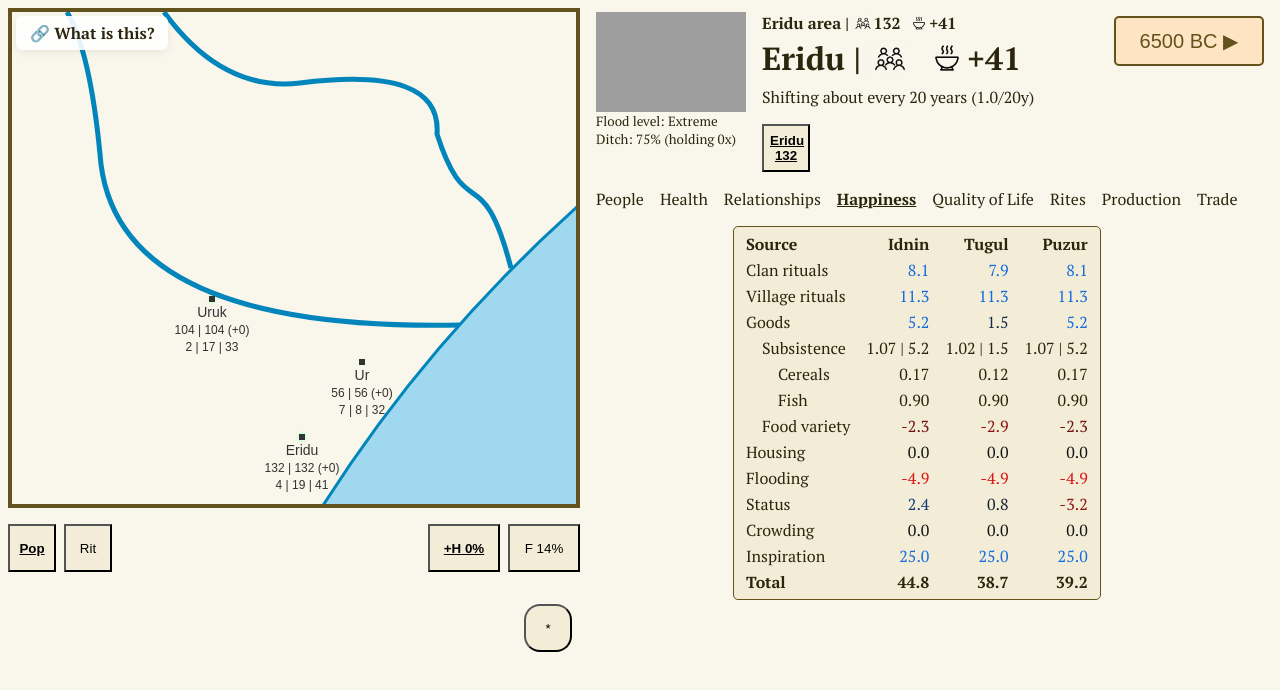
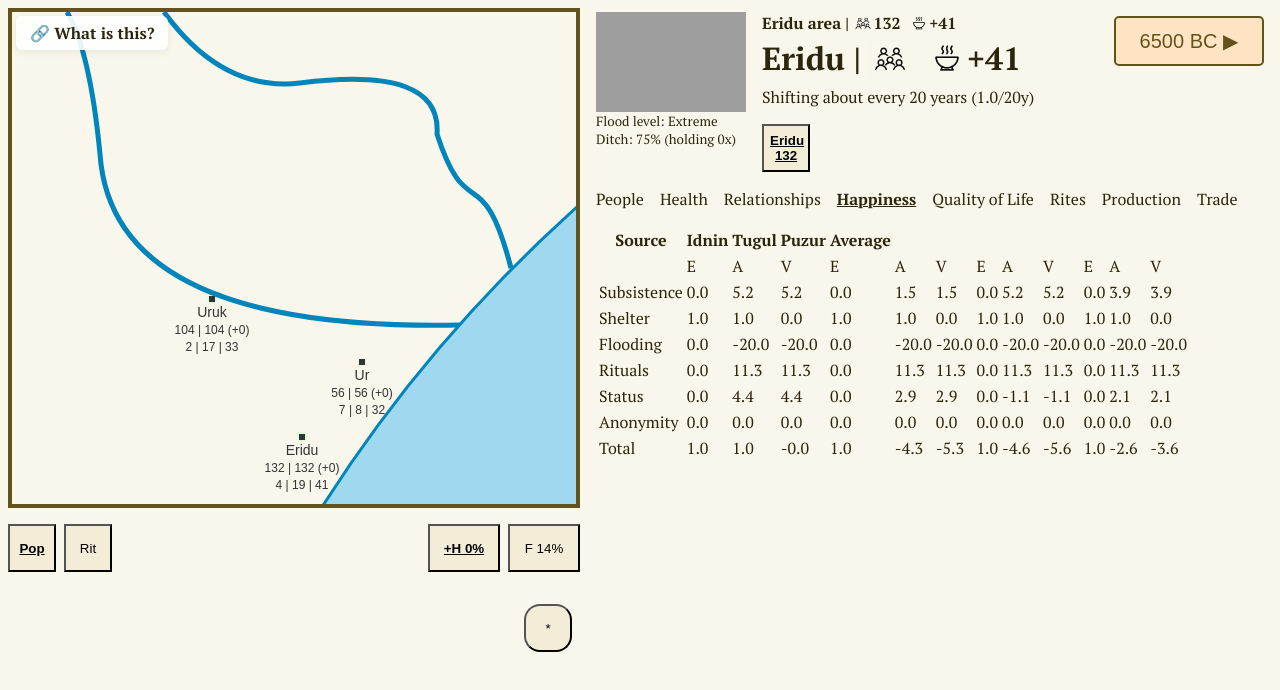
Before and after one commit to dmandelin/world2, a SvelteKit app: page / in a window 1280 px wide. Both pictures are taken after a click on the button "Happiness". Shown: the top 690 px of the page. Built offline with nearby package versions, Linux system fonts and the light colour scheme; grey boxes are pictures that could not be loaded.

Commit message:
Unformatted and largely inscrutable happiness table. Seems to have the right data though.

```diff
--- a/src/components/SettlementHappiness.svelte
+++ b/src/components/SettlementHappiness.svelte
@@ -1,182 +1,28 @@
 <script lang="ts">
-    import { maxbyWithValue } from "../model/lib/basics";
-    import { qolFromPerCapitaGoods } from "../model/people/qol";
-    import { clamp } from "../model/lib/basics";
-
-    type Cell = string | {
-        value: string;
-        bold?: boolean;
-        indent?: number;
-        color?: string;
-    }
-
-    const bonColor = [20, 108, 221];
-    const midColor = [20, 20, 20];
-    const malColor = [221, 20, 20];
-
-    function lerp(a: number, b: number, t: number): number {
-        return a + (b - a) * t;
-    }
-
-    function colorFor(value: number): string {
-        if (value < 0) {
-            const t = clamp((value + 5) / 5, 0, 1);
-            return `rgb(${lerp(malColor[0], midColor[0], t)}, ${lerp(malColor[1], midColor[1], t)}, ${lerp(malColor[2], midColor[2], t)})`;
-        } else {
-            const t = clamp(value / 5, 0, 1);
-            return `rgb(${lerp(midColor[0], bonColor[0], t)}, ${lerp(midColor[1], bonColor[1], t)}, ${lerp(midColor[2], bonColor[2], t)})`;
-        }
-    }
-
-    function cellForValue(value: number|undefined): Cell {
-        if (value === undefined) {
-            return '';
-        }
-        const formattedValue = value.toFixed(1);
-        return {
-            value: formattedValue,
-            color: colorFor(value),
-            indent: 0,
-        };
-    }
+    import { HappinessTable } from "./tables";
 
     let { settlement } = $props();
-    let rows: Cell[][] = $derived.by(() => {
-        const rs: Cell[][] = [];
-        const qcs = [...settlement.clans].map(clan => clan.qolCalc);
-        const maxLen = maxbyWithValue(qcs, qc => qc.items.length)[1];
-        for (let i = 0; i < maxLen; i++) {
-            const reprItem = qcs[0].items[i];
-            const qolItemLabel = reprItem.name || '';
-            let labelCell: Cell = {
-                value: qolItemLabel,
-                indent: reprItem.indent,
-            };
-
-            const row: Cell[] = [labelCell];
-            for (const qc of qcs) {
-                row.push(cellForValue(qc.items[i]?.value));
-            }
-            rs.push(row);
-
-            // Nested goods satisfaction items
-            const satItems = reprItem.satisfactionItems;
-            if (satItems) {
-                for (const [j, item] of satItems.entries()) {
-                    const satCell: Cell = {
-                        value: item.name,
-                        indent: 1,
-                    };
-                    const satRow: Cell[] = [satCell];
-                    for (const qc of qcs) {
-                        const satValue = qc.satisfactionItems[j].perCapita;
-                        if (satValue === undefined) {
-                            satRow.push('');
-                        } else {
-                            // Format the value to two decimal places
-                            satRow.push(`${satValue.toFixed(2)} | ${qolFromPerCapitaGoods(satValue).toFixed(1)}`);
-                        }
-                    }
-                    rs.push(satRow);
-
-                    // Nested subsistence consumption items
-                    if (item.name === 'Subsistence') {
-                        for (const [k, subItem] of qcs[0].subsistenceItems.entries()) {
-                            const subCell: Cell = {
-                                value: subItem.name,
-                                indent: 2,
-                            };
-                            const subRow: Cell[] = [subCell];
-                            for (const qc of qcs) {
-                                const subValue = qc.subsistenceItems[k].perCapita;
-                                if (subValue === undefined) {
-                                    subRow.push('');
-                                } else {
-                                    // Format the value to two decimal places
-                                    subRow.push(`${subValue.toFixed(2)}`);
-                                }
-                            }
-                            rs.push(subRow);
-                        }
-                    }
-                }
-            }
-        }
-
-        const totalRow: Cell[] = [{
-            value: 'Total',
-            bold: true,
-        }];
-        for (const clan of settlement.clans) {
-            const total = clan.qolCalc.value;
-            totalRow.push({
-                value: total.toFixed(1),
-                bold: true,
-            });
-        }
-        rs.push(totalRow);
-
-        return rs;
-    });
+    let table = $derived(new HappinessTable(settlement));
 </script>
 
 <style>
-    #top {
-        background-color: #f3edd8;
-        border: 1px solid #62531d;
-        border-radius: 5px;
-        padding: 0.25rem;
-    }
-
-    table {
-        border-collapse: collapse;
-    }
-
-    th, td {
-        /* border: 1px solid #ddd; */
-        text-align: right;
-        padding: 0.125em 0.5em;
-    }
-
-    th:first-child, td:first-child {
-        text-align: left;
-    }
-
-    tbody tr:hover {
-        background-color: #f1f1f1;
-    }
 </style>
 
-<div style="display: flex; justify-content: center; align-items: center; flex-direction: column;">
-<div id="top">
 <table>
     <thead>
         <tr>
-                <th>Source</th>
-                {#each settlement.clans as clan}
-                <th>{clan.name}</th>
+        {#each table.header as header}
+            <th>{header}</th>
         {/each}
         </tr>
     </thead>
     <tbody>
-            {#each rows as row}
+        {#each table.rows as row}
             <tr>
                 {#each row as cell}
-                <td>
-                    {#if typeof cell === 'object' && 'value' in cell}
-                        <span
-                            style:font-weight={cell.bold ? 'bold' : undefined}
-                            style:padding-left={cell.indent + 'em'}
-                            style:color={cell.color}
-                        >{cell.value}</span>
-                    {:else}
-                        {cell}
-                    {/if}
-                </td>
+                    <td>{cell}</td>
                 {/each}
             </tr>
         {/each}
     </tbody>
 </table>
-</div>
-</div>
--- a/src/components/dtos.ts
+++ b/src/components/dtos.ts
@@ -23,6 +23,7 @@ import type { AlignmentCalc } from "../model/people/alignment";
 import type { TrendDTO } from "../model/records/trends";
 import type { Housing } from "../model/econ/housing";
 import type { DiseaseLoadCalc } from "../model/environment/pathogens";
+import type { HappinessCalc } from "../model/people/happiness";
 
 function prestigeDTO(clan: Clan) {
     return new Map(clan.prestigeViews);
@@ -122,6 +123,7 @@ export type ClanDTO = {
 
     qol: number;
     qolCalc: QolCalc;
+    happiness: HappinessCalc;
 
     skills: ClanSkills;
     intelligence: number;
@@ -168,6 +170,7 @@ export function clanDTO(clan: Clan, world: WorldDTO): ClanDTO {
 
         qol: clan.qol,
         qolCalc: clan.qolCalc,
+        happiness: clan.happiness,
 
         skills: clan.skills,
         intelligence: clan.intelligence,
--- a/src/components/tables.ts
+++ b/src/components/tables.ts
@@ -207,3 +207,36 @@ export function skillImitationTable(sc: ClanSkillChange) {
     return [header, ...rows];
 
 }
+
+export class HappinessTable {
+    readonly header: string[];
+    readonly rows: string[][];
+
+    constructor(readonly s: SettlementDTO,
+    ) {
+        this.header = ['Source', ...s.clans.map(c => c.name), 'Average'];
+        const subheaderGroup = ['E', 'A', 'V'];
+        const subheader = ['', ...s.clans.flatMap(c => subheaderGroup), ...subheaderGroup];
+        const rows: string[][] = [subheader];
+        if (s.clans.length > 0) {
+            for (let i = 0; i < s.clans[0].happiness.rows.length; i++) {
+                const row = [s.clans[0].happiness.rows[i].label];
+                let [totalExpectation, totalAppeal, totalValue] = [0, 0, 0];
+                for (const clan of s.clans) {
+                    row.push(clan.happiness.rows[i].expectation.toFixed(1));
+                    row.push(clan.happiness.rows[i].appeal.toFixed(1));
+                    row.push(clan.happiness.rows[i].value.toFixed(1));
+
+                    totalExpectation += clan.happiness.rows[i].expectation * clan.population;
+                    totalAppeal += clan.happiness.rows[i].appeal * clan.population;
+                    totalValue += clan.happiness.rows[i].value * clan.population;
+                }
+                row.push((totalExpectation / s.population).toFixed(1));
+                row.push((totalAppeal / s.population).toFixed(1));
+                row.push((totalValue / s.population).toFixed(1));
+                rows.push(row);
+            }
+        }
+        this.rows = rows;
+    }
+}
--- a/src/model/people/happiness.ts
+++ b/src/model/people/happiness.ts
@@ -16,6 +16,7 @@ export class HappinessCalcItem {
 export class HappinessCalc {
     readonly items: HappinessCalcItem[] = [];
     readonly total: HappinessCalcItem;
+    readonly rows: HappinessCalcItem[];
 
     constructor(readonly clan: Clan, empty = false) {
         // TODO - variable expectations
@@ -54,5 +55,7 @@ export class HappinessCalc {
             sumFun(this.items, item => item.expectation),
             sumFun(this.items, item => item.value),
         );
+
+        this.rows = [...this.items, this.total];
     }
 }
```
Lines whose indentation alone changed are shown as unchanged.
